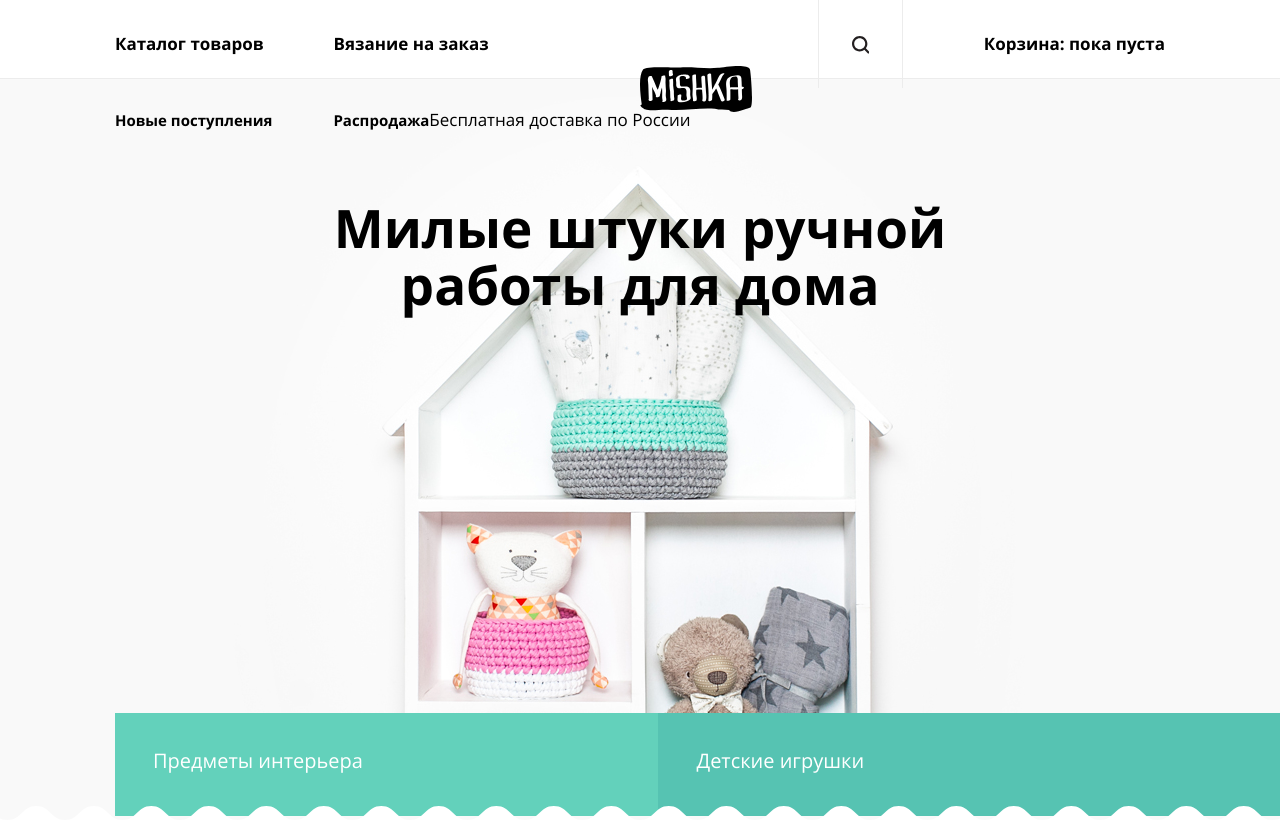
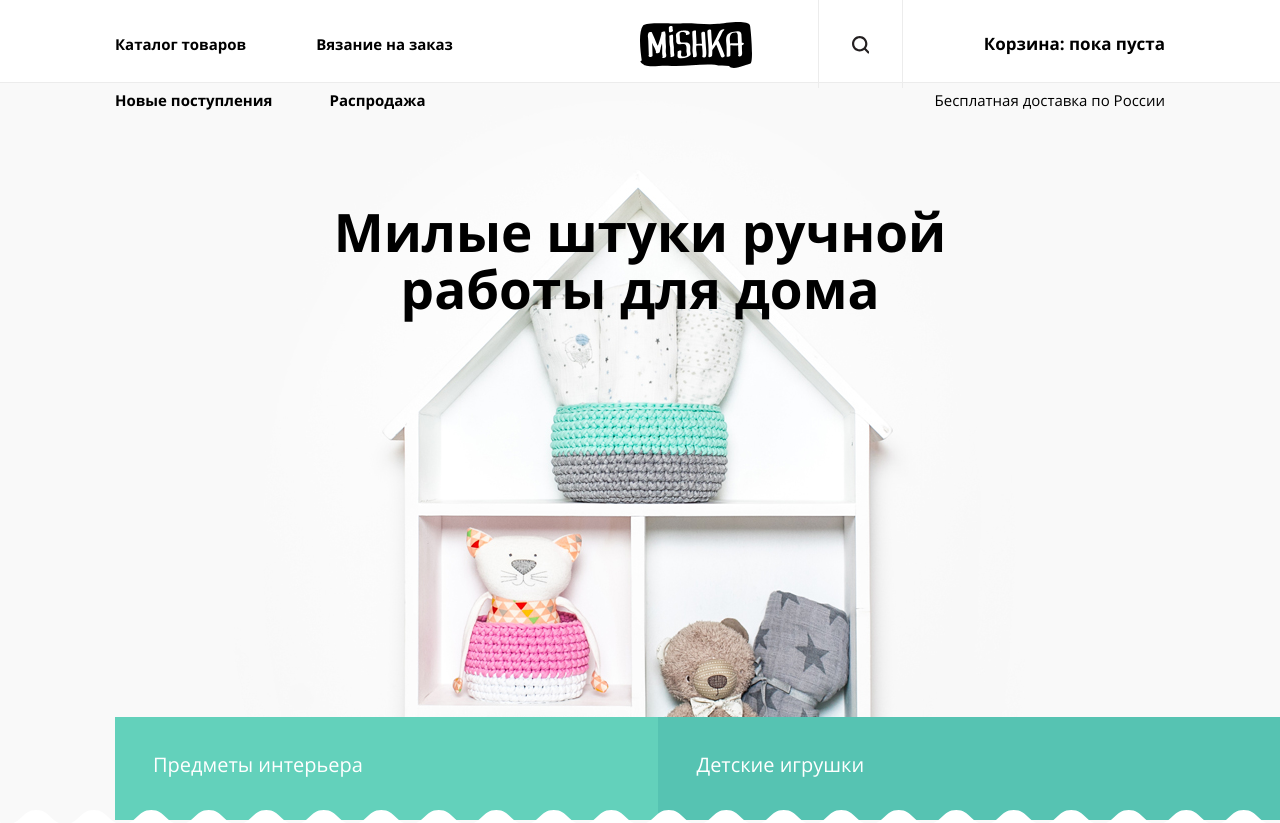
Before and after one commit to Marsels23/224291-mishka-24, a plain HTML site: page source/index.html in a window 1280 px wide. Shown: the top 823 px of the page. Drawn offline with nearby package versions, Linux system fonts and the light colour scheme; files that its build step writes are made by us from their sources.

Commit message:
сетки главной

```diff
--- a/source/index.html
+++ b/source/index.html
@@ -54,12 +54,12 @@
             </li>
           </ul>
           <ul class="site-navigation site-navigation--lower">
-            <li class="site-navigation__item site-navigation__item--lower">
+            <li class="site-navigation__item site-navigation__item--receipts">
               <a class="site-navigation__link" href="#">
                 Новые поступления
               </a>
             </li>
-            <li class="site-navigation__item site-navigation__item--lower">
+            <li class="site-navigation__item site-navigation__item--sale">
               <a class="site-navigation__link" href="#">
                 Распродажа
               </a>
--- a/source/less/blocks/header-nav.less
+++ b/source/less/blocks/header-nav.less
@@ -43,13 +43,9 @@
 }
 
 @media (min-width: @desktop-width) {
-  .header-nav {
-    display: flex;
-  }
 
   .header-nav__logo-wrapper {
     position: absolute;
-    top: 50%;
     left: 50%;
   }
 
@@ -57,5 +53,7 @@
     display: flex;
     justify-content: space-between;
     flex-wrap: wrap;
+   /*  outline: 3px solid rgba(0, 100, 0, 0.8);
+    outline-offset: -5px; */
   }
 }
--- a/source/less/blocks/site-navigation.less
+++ b/source/less/blocks/site-navigation.less
@@ -28,7 +28,7 @@
   display: none;
 }
 
-.site-navigation__item--lower {
+.site-navigation--lower {
   display: none;
 }
 
@@ -43,14 +43,23 @@
     padding: 0;
   }
 
+
+  .site-navigation__item--receipts,
+  .site-navigation__item--sale {
+    display: none;
+
+  }
+
+  .site-navigation__item {
+    font-size: 15px;
+    margin-right: 70px;
+  }
+
   .site-navigation--lower {
     grid-column-start: 3;
     display: flex;
     justify-content: flex-end;
-  }
-
-  .site-navigation__item {
-    font-size: 15px;
+    margin: 0;
   }
 
   .site-navigation__item--delivery {
@@ -69,53 +78,56 @@
 
 @media (min-width: @desktop-width) {
   .site-navigation {
-    grid-column-start: 1;
-    grid-column-end: 2;
-    grid-row-start: 1;
-    grid-row-end: 2;
     display: flex;
+    justify-content: space-between;
     margin: 0;
     align-items: center;
+    /* outline: 3px solid #0000ffcc;
+    outline-offset: -5px; */
 
   }
 
-  .site-navigation__delivery {
-    grid-column-start: 3;
-    grid-column-end: 4;
-    grid-row-start: 2;
-    grid-row-end: 3;
-    padding-left: 118px;
-    padding-top: 20px;
-  }
-
   .site-navigation__item {
-    font-size: 17px;
+    font-size: 15px;
   }
 
   .site-navigation__link--catalog {
     margin: 0;
-    margin-right: 70px;
   }
 
   .site-navigation__link--order {
     margin: 0;
   }
 
-  .site-navigation--lower {
-    display: flex;
-    grid-column-start: 1;
-    grid-column-end: 2;
-    grid-row-start: 2;
-    grid-row-end: 3;
-    padding-top: 20px;
+  .site-navigation__item--sale{
+    display: block;
+    font-size: 15px;
+    grid-column-start: 2;
+    justify-self: center;
+   margin: 0;
   }
 
-  .site-navigation__item--lower {
+  .site-navigation--lower {
+    flex-grow: 1;
+    display: grid;
+    grid-template-columns: 1fr 1fr 1fr 1fr 1fr 1fr;
+  /*   outline: 3px solid rgba(255, 0, 0, 0.8);
+    outline-offset: -5px; */
+  }
+
+  .site-navigation__item--delivery {
+    grid-column-start: 5;
+    grid-column-end: -1;
+    justify-self: end;
+    margin: 0;
+  }
+
+  .site-navigation__item--receipts {
     display: block;
-    font-size: 15px;
+    margin: 0;
   }
 
   .site-navigation__item--lower:first-child {
-    margin-right: 61px;
+    // margin-right: 61px;
   }
 }
--- a/source/less/blocks/user-navigation.less
+++ b/source/less/blocks/user-navigation.less
@@ -65,10 +65,9 @@
 @media (min-width: @desktop-width) {
   .user-navigation {
     display: flex;
-    grid-column-start: 3;
-    grid-column-end: 4;
-    grid-row-start: 1;
-    grid-row-end: 2;
+    /* outline: 3px solid rgba(150, 75, 0, 0.8);
+    outline-offset: -5px; */
+
     margin: 0;
     padding: 0;
   }
--- a/source/less/blocks/wrapper-intro.less
+++ b/source/less/blocks/wrapper-intro.less
@@ -19,3 +19,10 @@
     }
   }
 }
+
+@media (min-width: @desktop-width){
+  .wrapper-intro {
+    top: -30px;
+  }
+
+}
```
